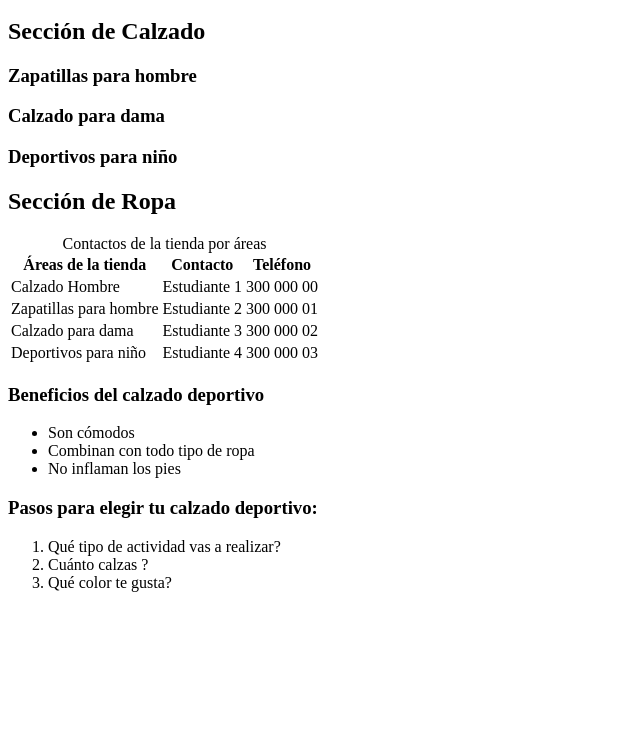
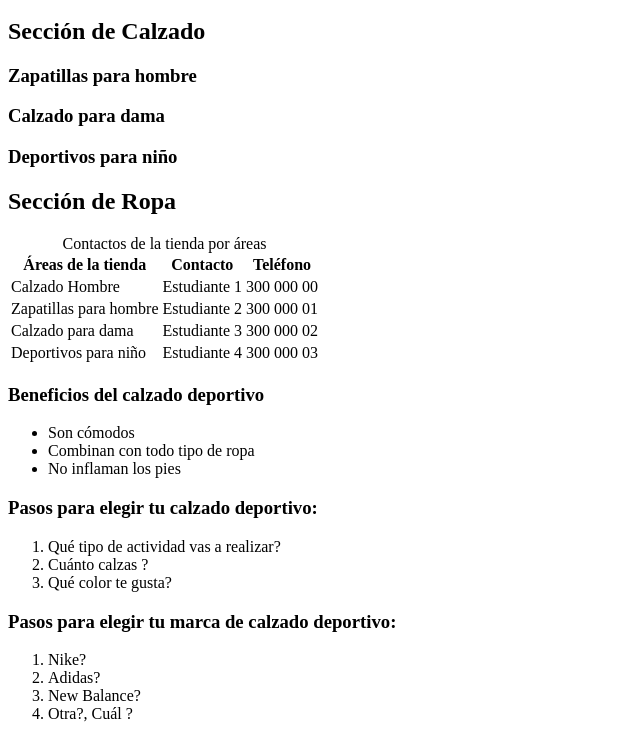
Before and after one commit to aldeir04/Ejercicios, a plain HTML site: page index.html in a window 1280 px wide. Shown: the part 100-839 px from the top of the page, without its empty margins (0-640 px from the left). Before the commit the page ends 800 px from the top, so only its background shows below. Drawn offline with Linux system fonts and the light colour scheme.

Commit message:
Se agrego una lista

```diff
--- a/index.html
+++ b/index.html
@@ -61,6 +61,13 @@
     <li>Cuánto calzas ?</li>
     <li>Qué color te gusta?</li>
 </ol>
+<h3>Pasos para elegir tu marca de calzado deportivo: </h3>
+<ol> <!--Lista en orden-->
+    <li>Nike?</li>
+    <li>Adidas?</li>
+    <li>New Balance?</li>
+    <li>Otra?, Cuál ?</li>
+</ol>
 
 </body>
 </html>
```
